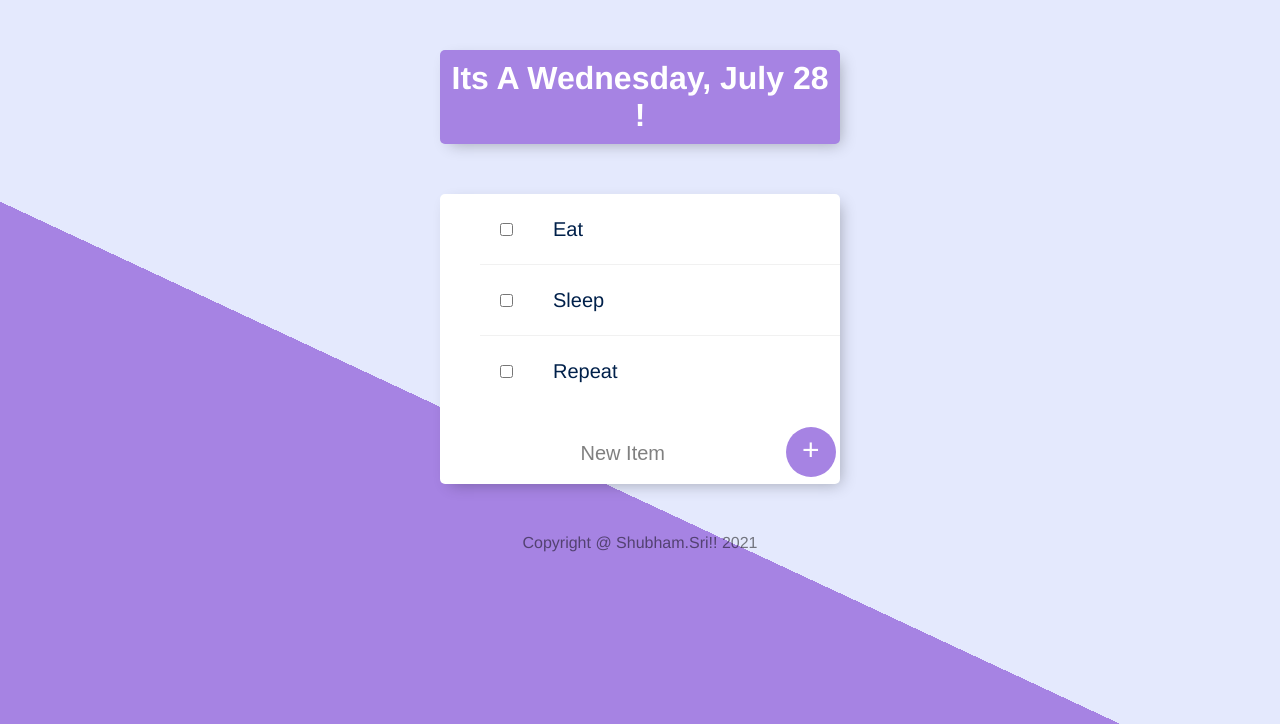
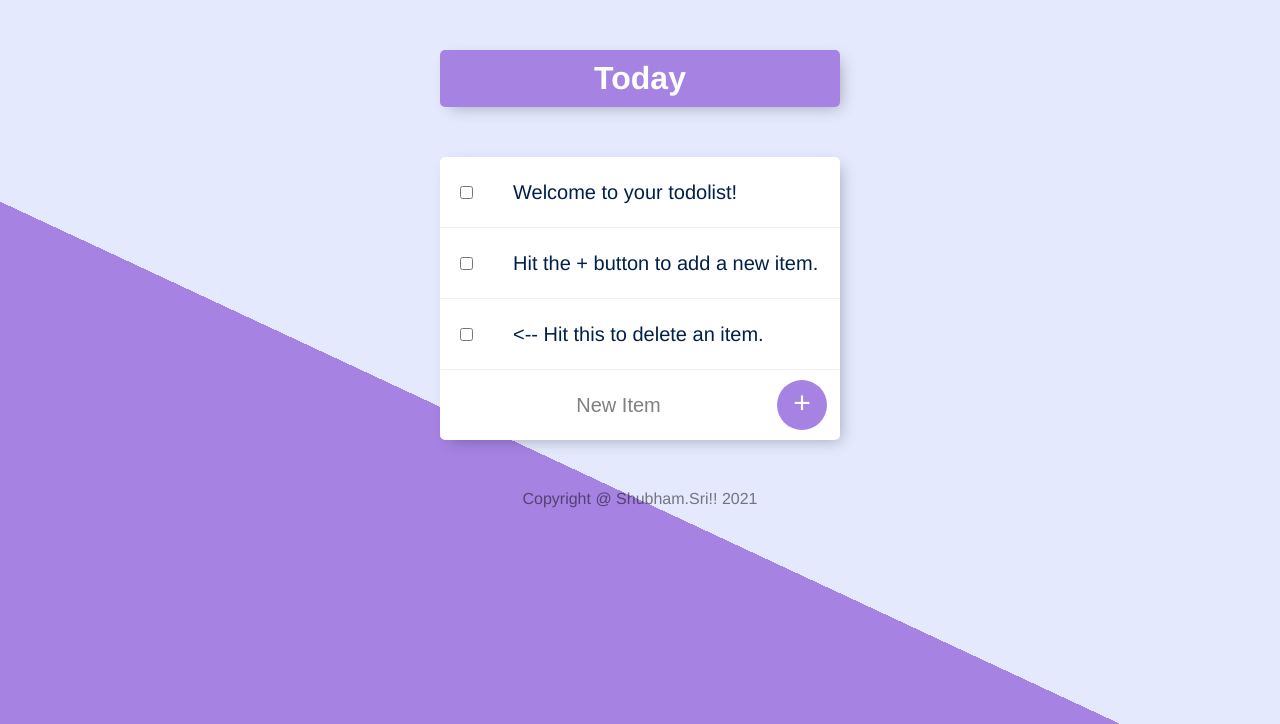
Before and after one commit to Shubham4641/TodoList---EJS-MongoDB-Heroku, a Node server app: page / in a window 1280 px wide. Shown: the top 724 px of the page. Run offline with Node 20, Linux system fonts and the light colour scheme; data comes from the database, SQL or seed files in the repository; data that the repository does not hold is empty; some libraries are stand-ins or nearby versions.

Commit message:
Initial Commit

```diff
--- a/app.js
+++ b/app.js
@@ -1,61 +1,139 @@
+//jshint esversion:6
+
 const express = require("express");
 const bodyParser = require("body-parser");
-
-const date = require(__dirname + "/date.js");
-// console.log(date());
-
+const mongoose = require("mongoose");
+const _ = require("lodash");
 
 const app = express();
 
-const items = ["Eat", "Sleep", "Repeat"];
-const workItems = [];
+app.set("view engine", "ejs");
 
-app.set('view engine', "ejs");
+app.use(bodyParser.urlencoded({ extended: true }));
+app.use(express.static("public"));
 
-app.use(bodyParser.urlencoded({extended: true}))
-app.use(express.static("public"))
+mongoose.connect(
+  "mongodb+srv://shubham4641:shubham1993@cluster0.4jqwf.mongodb.net/todoListDB",
+  { useNewUrlParser: true, useUnifiedTopology: true }
+);
 
-app.get("/", function (req,res) {
+const itemsSchema = {
+  name: String,
+};
 
-    const day = date.getDate();
+const Item = mongoose.model("Item", itemsSchema);
 
-    res.render("list", { listTitle: day, newListItems: items});
-
+const item1 = new Item({
+  name: "Welcome to your todolist!",
 });
 
-
-
-app.post("/", function(req,res) {
-    const item =  req.body.newItem;
-
-    if(req.body.list === "Work") {
-        workItems.push(item);
-        res.redirect("/work")
-    }
-    else {
-
-        items.push(item);
-         res.redirect("/");
-    }
-
-
+const item2 = new Item({
+  name: "Hit the + button to add a new item.",
 });
 
-app.get("/work",function(req,res) {
-    res.render("list", {listTitle:"Work List", newListItems: workItems}) ;
+const item3 = new Item({
+  name: "<-- Hit this to delete an item.",
 });
 
-app.get("/about", function (req,res) {
-    res.render("about");
+const defaultItems = [item1, item2, item3];
+
+const listSchema = {
+  name: String,
+  items: [itemsSchema],
+};
+
+const List = mongoose.model("List", listSchema);
+
+app.get("/", function (req, res) {
+  Item.find({}, function (err, foundItems) {
+    if (foundItems.length === 0) {
+      Item.insertMany(defaultItems, function (err) {
+        if (err) {
+          console.log(err);
+        } else {
+          console.log("Successfully savevd default items to DB.");
+        }
+      });
+      res.redirect("/");
+    } else {
+      res.render("list", { listTitle: "Today", newListItems: foundItems });
+    }
+  });
 });
 
-app.post("/work", function(req,res) {
-    let item = req.body.newItem;
-    workItems.push(item);
-    res.redirect("/work");
+app.get("/:customListName", function (req, res) {
+  const customListName = _.capitalize(req.params.customListName);
+
+  List.findOne({ name: customListName }, function (err, foundList) {
+    if (!err) {
+      if (!foundList) {
+        //Create a new list
+        const list = new List({
+          name: customListName,
+          items: defaultItems,
+        });
+        list.save();
+        res.redirect("/" + customListName);
+      } else {
+        //Show an existing list
+
+        res.render("list", {
+          listTitle: foundList.name,
+          newListItems: foundList.items,
+        });
+      }
+    }
+  });
 });
 
-app.listen(3000, function()
-{
-    console.log("Server started on port 3000");
+app.post("/", function (req, res) {
+  const itemName = req.body.newItem;
+  const listName = req.body.list;
+
+  const item = new Item({
+    name: itemName,
+  });
+
+  if (listName === "Today") {
+    item.save();
+    res.redirect("/");
+  } else {
+    List.findOne({ name: listName }, function (err, foundList) {
+      foundList.items.push(item);
+      foundList.save();
+      res.redirect("/" + listName);
+    });
+  }
 });
+
+app.post("/delete", function (req, res) {
+  const checkedItemId = req.body.checkbox;
+  const listName = req.body.listName;
+
+  if (listName === "Today") {
+    Item.findByIdAndRemove(checkedItemId, function (err) {
+      if (!err) {
+        console.log("Successfully deleted checked item.");
+        res.redirect("/");
+      }
+    });
+  } else {
+    List.findOneAndUpdate(
+      { name: listName },
+      { $pull: { items: { _id: checkedItemId } } },
+      function (err, foundList) {
+        if (!err) {
+          res.redirect("/" + listName);
+        }
+      }
+    );
+  }
+});
+
+app.get("/about", function (req, res) {
+  res.render("about");
+});
+
+app.listen(3000, function () {
+  console.log("Server started on port 3000");
+});
--- a/package.json
+++ b/package.json
@@ -12,6 +12,8 @@
     "body-parser": "^1.19.0",
     "ejs": "^3.1.6",
     "express": "^4.17.1",
+    "lodash": "^4.17.21",
+    "mongoose": "^5.13.3",
     "nodemon": "^2.0.12",
     "request": "^2.88.2"
   },
--- a/public/css/styles.css
+++ b/public/css/styles.css
@@ -51,7 +51,7 @@ p {
   color: #00204a;
 }
 
-form {
+form.item {
   text-align: center;
   margin-left: 20px;
 }
--- a/views/list.ejs
+++ b/views/list.ejs
@@ -1,30 +1,28 @@
 <%- include("header") -%>
 
   <div class="box" id="heading">
-
-        <h1>Its A <%= listTitle  %> !</h1>
+    <h1> <%= listTitle %> </h1>
   </div>
 
   <div class="box">
 
-            <ul>
 
-              <%  for (var i=0; i<newListItems.length; i++) { %>
+  <%  newListItems.forEach(function(item){ %>
 
+    <form action="/delete" method="post">
       <div class="item">
-                    <input type="checkbox">
-                    <p> <%= newListItems[i] %></p>
-
+        <input type="checkbox" name="checkbox" value="<%=item._id%>" onChange="this.form.submit()">
+        <p><%=item.name%></p>
       </div>
-                <% } %>
-            </ul>
+      <input type="hidden" name="listName" value="<%= listTitle %>"></input>
+    </form>
+  <%  }) %>
 
 
-
-            <form class="" action="/" method="post">
-
+      <form class="item" action="/" method="post">
         <input type="text" name="newItem" placeholder="New Item" autocomplete="off">
-                <button type="submit" name="Button">+</button>
+        <button type="submit" name="list" value="<%= listTitle %>">+</button>
       </form>
   </div>
+
 <%- include("footer") -%>
```
Also changed, not shown: 1 other file. Lines whose indentation alone changed are shown as unchanged.
